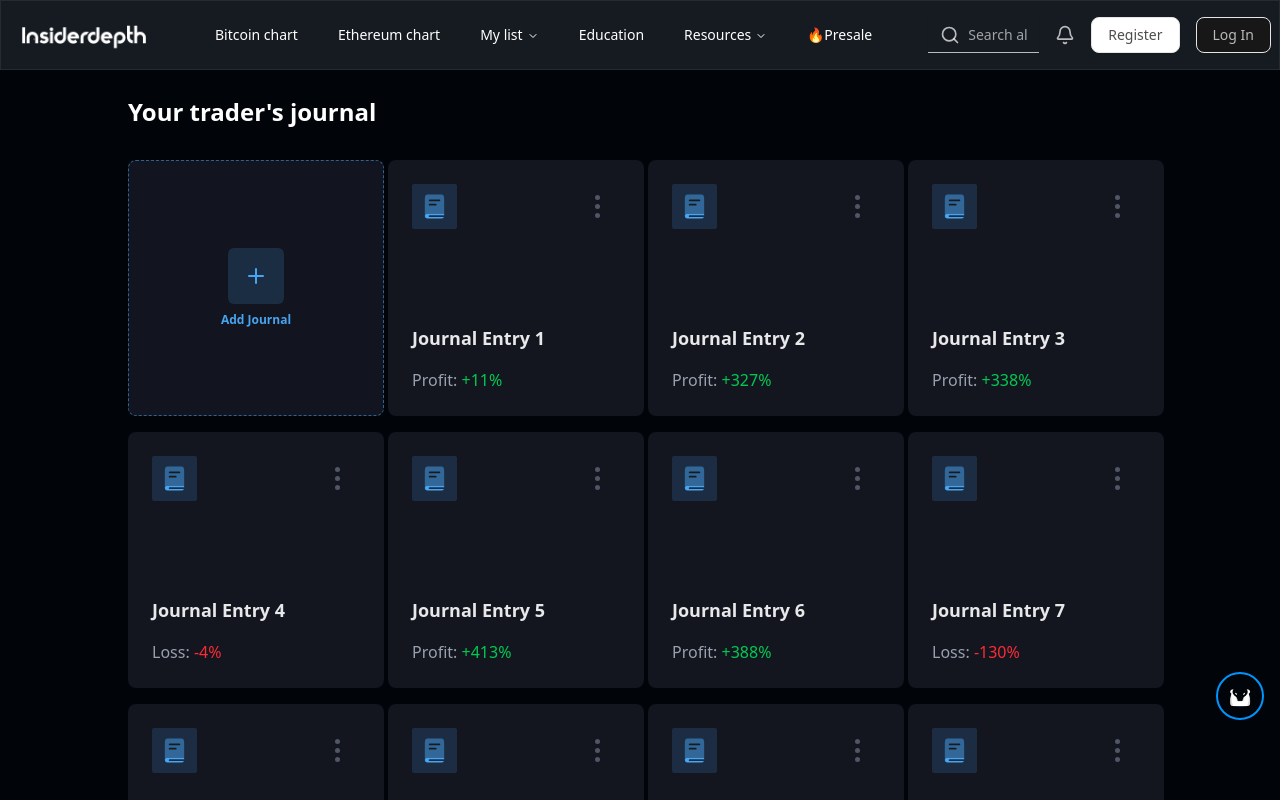
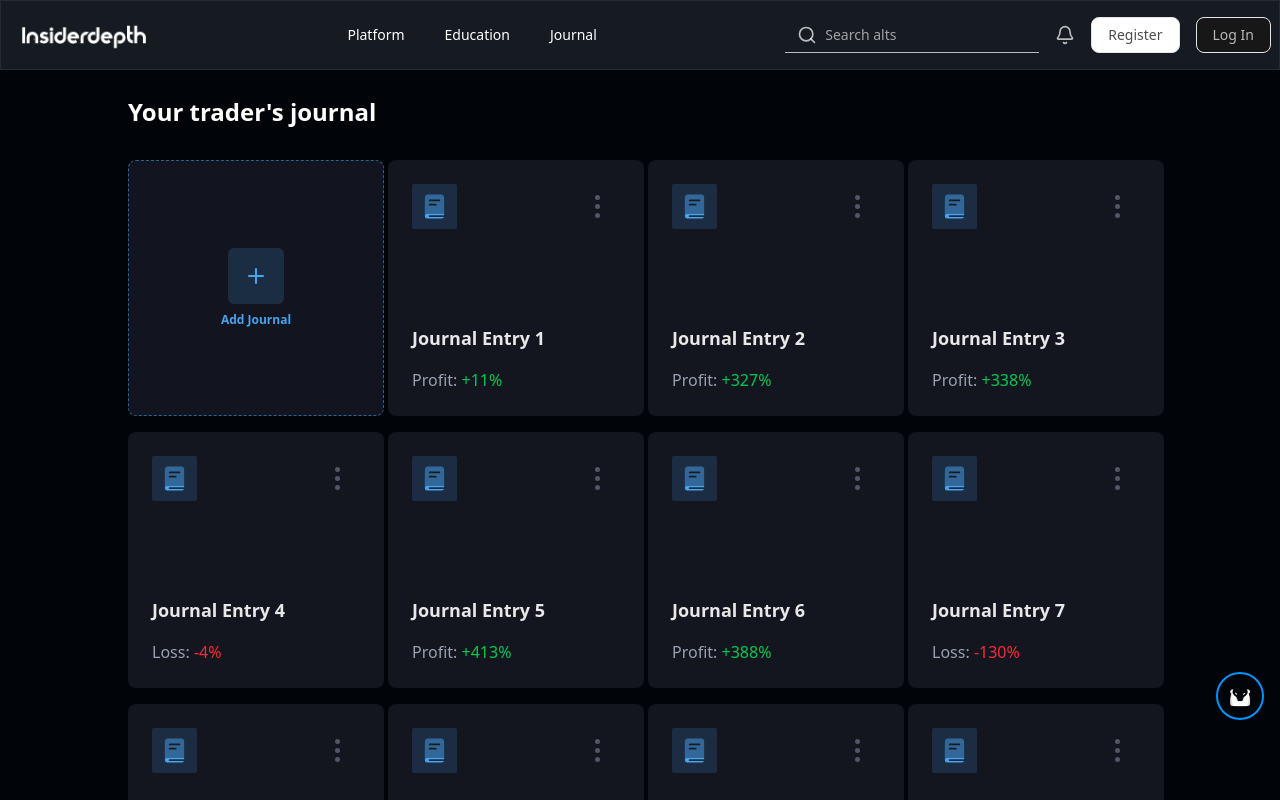
Before and after one commit to Prateek195jain/Insiderdepth, a Next.js app: page /journal in a window 1280 px wide. Shown: the top 800 px of the page. Built offline with nearby package versions, Linux system fonts and the light colour scheme.

Commit message:
fix: Update Home component to render PresalePage and adjust JournalCard layout with Link

```diff
--- a/app/page.tsx
+++ b/app/page.tsx
@@ -1,5 +1,5 @@
-import { redirect } from "next/navigation";
+import PresalePage from "./presale/page";
 
 export default function Home() {
-  redirect("/presale");
+  <PresalePage />;
 }
--- a/features/journal/components/journal-card/index.tsx
+++ b/features/journal/components/journal-card/index.tsx
@@ -12,6 +12,7 @@ import {
   DropdownMenuTrigger,
 } from "@/components/ui/dropdown-menu";
 import { DeleteDialog, RenameDialog } from "./components";
+import Link from "next/link";
 
 interface JournalCardProps {
   title: string;
@@ -26,6 +27,7 @@ const JournalCard: React.FC<JournalCardProps> = ({ earnings, title }) => {
 
   return (
     <JournalCardContainer>
+      <Link href={`/journal/${title}`}>
         <div className="flex flex-col h-full justify-between">
           <div className="flex items-center justify-between mb-2">
             <div className="rounded-xs p-2 bg-[rgba(71,164,240,0.17)]">
@@ -46,10 +48,14 @@ const JournalCard: React.FC<JournalCardProps> = ({ earnings, title }) => {
             </DropdownMenu>
           </div>
           <div>
-          <h2 className="text-white/90 text-lg font-semibold mb-4">{title}</h2>
+            <h2 className="text-white/90 text-lg font-semibold mb-4">
+              {title}
+            </h2>
             <p className="text-gray-400">
               {IS_PROFIT ? "Profit" : "Loss"}:{" "}
-            <span className={cn(IS_PROFIT ? "text-green-500" : "text-red-500")}>
+              <span
+                className={cn(IS_PROFIT ? "text-green-500" : "text-red-500")}
+              >
                 {IS_PROFIT ? "+" : ""}
                 {earnings}%
               </span>
@@ -67,6 +73,7 @@ const JournalCard: React.FC<JournalCardProps> = ({ earnings, title }) => {
           setOpen={setIsRenameDialogOpen}
           currentName={title}
         />
+      </Link>
     </JournalCardContainer>
   );
 };
--- a/features/shared/Navbar/components/NavLinks.tsx
+++ b/features/shared/Navbar/components/NavLinks.tsx
@@ -11,12 +11,14 @@ import Link from "next/link";
 import { NavLinkItem } from "./type";
 
 const navItems: NavLinkItem[] = [
-  { label: "Bitcoin chart", href: "/bitcoin-chart" },
-  { label: "Ethereum chart", href: "/ethereum-chart" },
-  { label: "My list", dropdown: [{ label: "My Link", href: "#" }] },
+  // { label: "Bitcoin chart", href: "/bitcoin-chart" },
+  // { label: "Ethereum chart", href: "/ethereum-chart" },
+  // { label: "My list", dropdown: [{ label: "My Link", href: "#" }] },
+  { label: "Platform", href: "/platform" },
   { label: "Education", href: "/educationPage" },
-  { label: "Resources", dropdown: [{ label: "Resource Link", href: "#" }] },
-  { label: "🔥Presale", href: "/presale" },
+  { label: "Journal", href: "/journal" },
+  // { label: "Resources", dropdown: [{ label: "Resource Link", href: "#" }] },
+  // { label: "🔥Presale", href: "/presale" },
 ];
 
 const NavLinks = ({ direction = "row" }: { direction?: "row" | "col" }) => {
```
Lines whose indentation alone changed are shown as unchanged.
